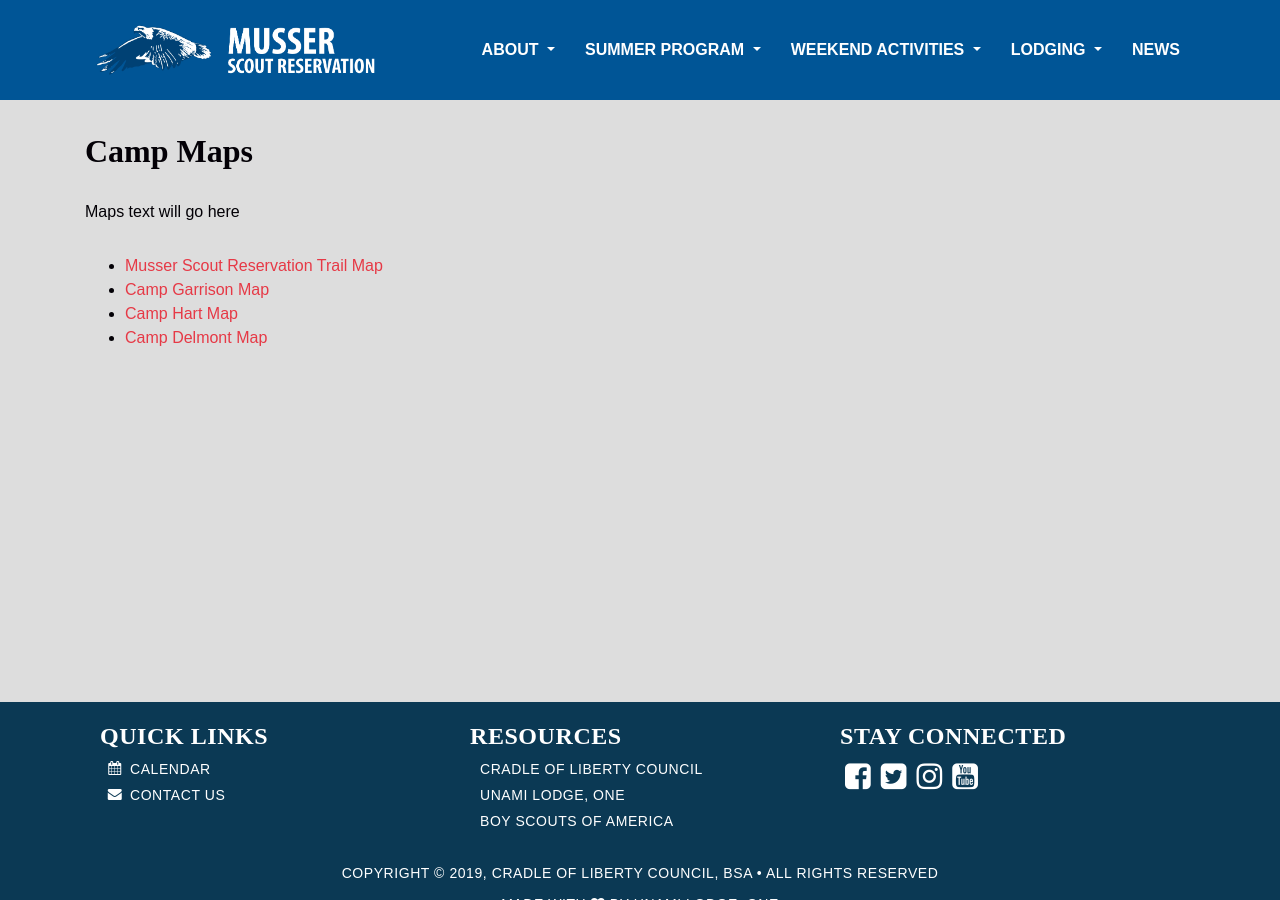
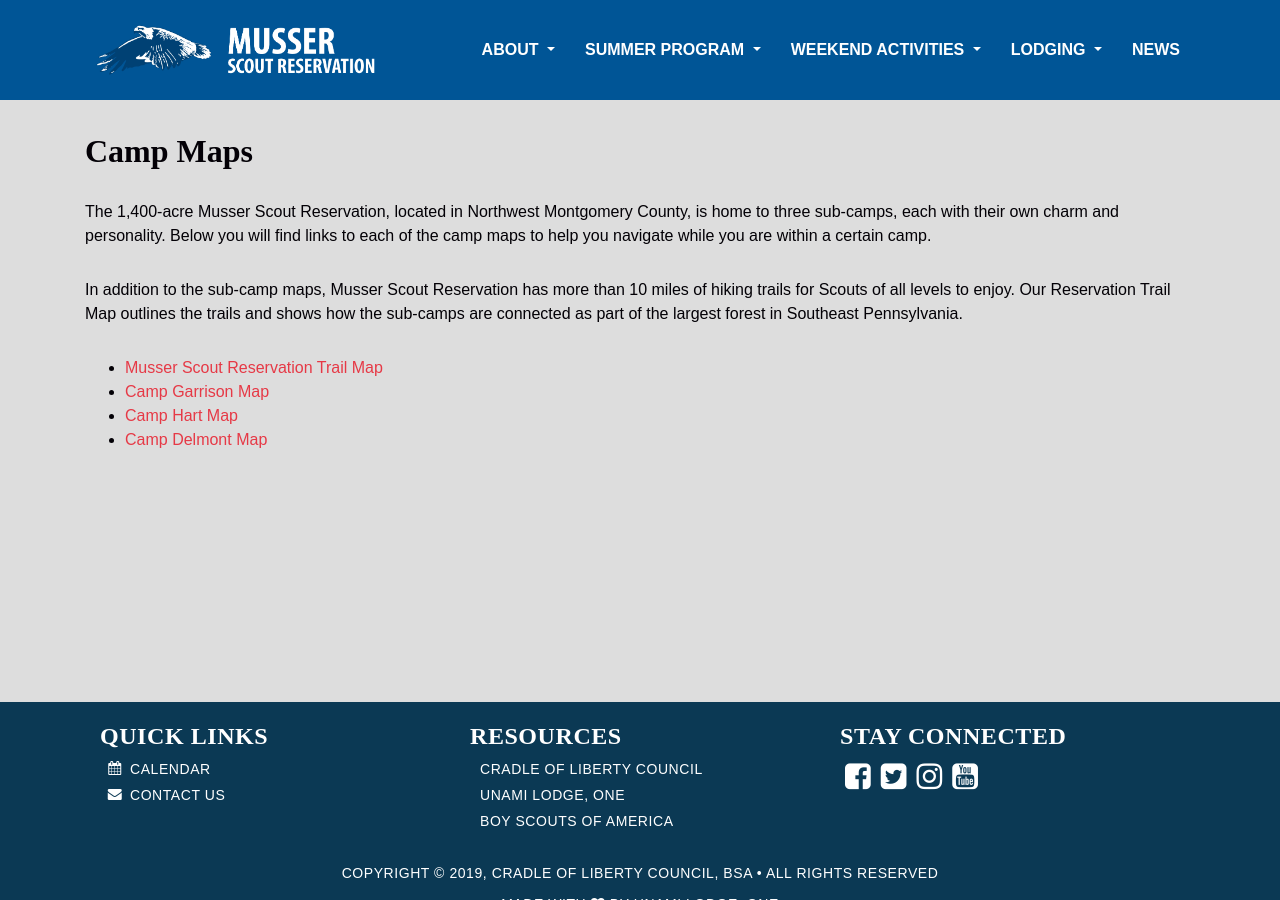
Before and after one commit to colbsa/MusserSR.org, a Jekyll site: the page built from about-maps.md, in a window 1280 px wide and 900 px high. Built offline with Jekyll 4.4.1, drawn with Linux system fonts in a browser that asks for light colours; some web fonts are replaced.

Commit message:
Added map text

```diff
--- a/about-maps.md
+++ b/about-maps.md
@@ -4,7 +4,9 @@
 permalink: /maps
 ---
 
-Maps text will go here
+The 1,400-acre Musser Scout Reservation, located in Northwest Montgomery County, is home to three sub-camps, each with their own charm and personality. Below you will find links to each of the camp maps to help you navigate while you are within a certain camp.
+
+In addition to the sub-camp maps, Musser Scout Reservation has more than 10 miles of hiking trails for Scouts of all levels to enjoy. Our Reservation Trail Map outlines the trails and shows how the sub-camps are connected as part of the largest forest in Southeast Pennsylvania.
 
 - [Musser Scout Reservation Trail Map](/files/maps/MusserScoutReservation-TrailMap.pdf)
 - [Camp Garrison Map](/files/maps/CampGarrison-Map.pdf)
```
